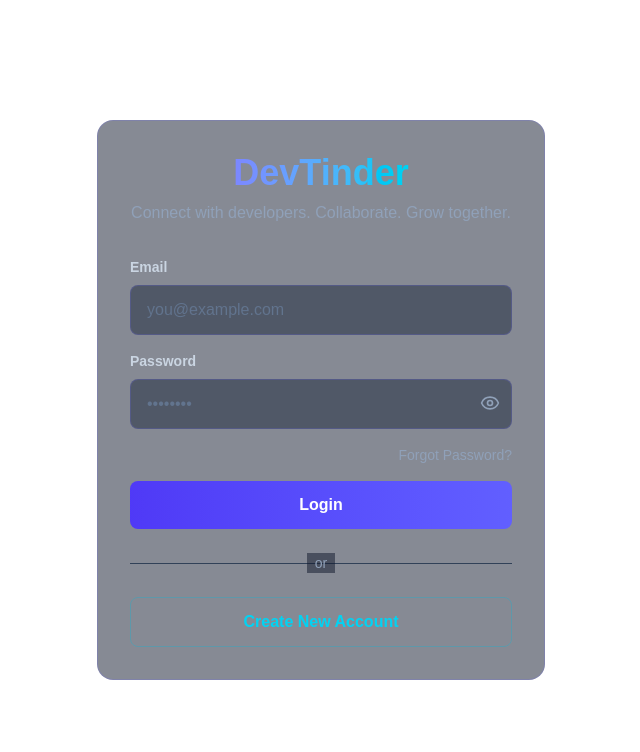
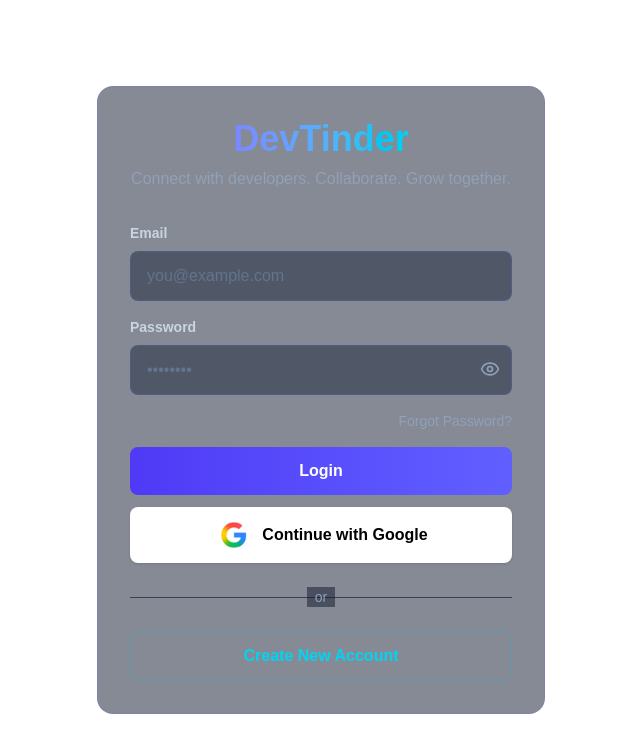
Before and after one commit to harsh0728/DevTinder-next, a Next.js app: page /login in a window 1280 px wide. Shown: the top 752 px of the page, without its empty margins (319-959 px from the left). Built offline with nearby package versions, Linux system fonts and the light colour scheme; no server answers.

Commit message:
setup of google oauth login

```diff
--- a/src/app/(auth)/login/page.tsx
+++ b/src/app/(auth)/login/page.tsx
@@ -15,6 +15,7 @@ import { addUser } from "@/store/slices/userSlice";
 import { apiFetch } from "@/lib/api";
 import { ApiResponse } from "@/types/api-types";
 import { User } from "@/types/user";
+import GoogleLoginButton from "@/components/GoogleLoginButton";
 
 const loginSchema = z.object({
   email: z.email("Invalid email address"),
@@ -166,6 +167,8 @@ export default function LoginPage() {
             </button>
           </form>
 
+              <GoogleLoginButton/>
+
           {/* Divider */}
           <div className="my-6 relative">
             <div className="absolute inset-0 flex items-center">
--- /dev/null
+++ b/src/app/oauth-success/page.tsx
@@ -0,0 +1,28 @@
+"use client"
+
+import { apiFetch } from "@/lib/api";
+import { useAppDispatch } from "@/store/hooks";
+import { addUser } from "@/store/slices/userSlice";
+import { ApiResponse } from "@/types/api-types";
+import { User } from "@/types/user";
+import { useRouter } from "next/navigation";
+import { useEffect } from "react";
+
+export default function OAuthSuccess() {
+  const router = useRouter();
+  const dispatch = useAppDispatch();
+
+  useEffect(() => {
+    fetchUser();
+  }, []);
+
+  const fetchUser = async () => {
+    const res = await apiFetch<ApiResponse<User>>("/profile/view");
+    if (res.success && res.data) {
+      dispatch(addUser(res.data));
+      router.push("/feed");
+    }
+  };
+
+  return <div className="text-white">Logging you in...</div>;
+}
--- /dev/null
+++ b/src/components/GoogleLoginButton.tsx
@@ -0,0 +1,17 @@
+export default function GoogleLoginButton(){
+
+    const handleLogin=()=>{
+        window.location.href=process.env.NEXT_PUBLIC_CLIENT_ENV=="production"?"https://devtinder-1-pqv8.onrender.com/api/auth/google": "http://localhost:3001/api/auth/google";
+    }
+
+    return(
+    <button
+      onClick={handleLogin}
+      className="w-full mt-3 py-2 rounded-lg bg-white text-black font-semibold shadow flex items-center justify-center gap-2 transition-all duration-300 disabled:opacity-50
+              transform hover:scale-[1.02]"
+    >
+      <img src={"/google.jpg"} className="w-10 h-10" />
+      Continue with Google
+    </button>
+    )
+}
```
Also changed, not shown: public/google.jpg (added).
